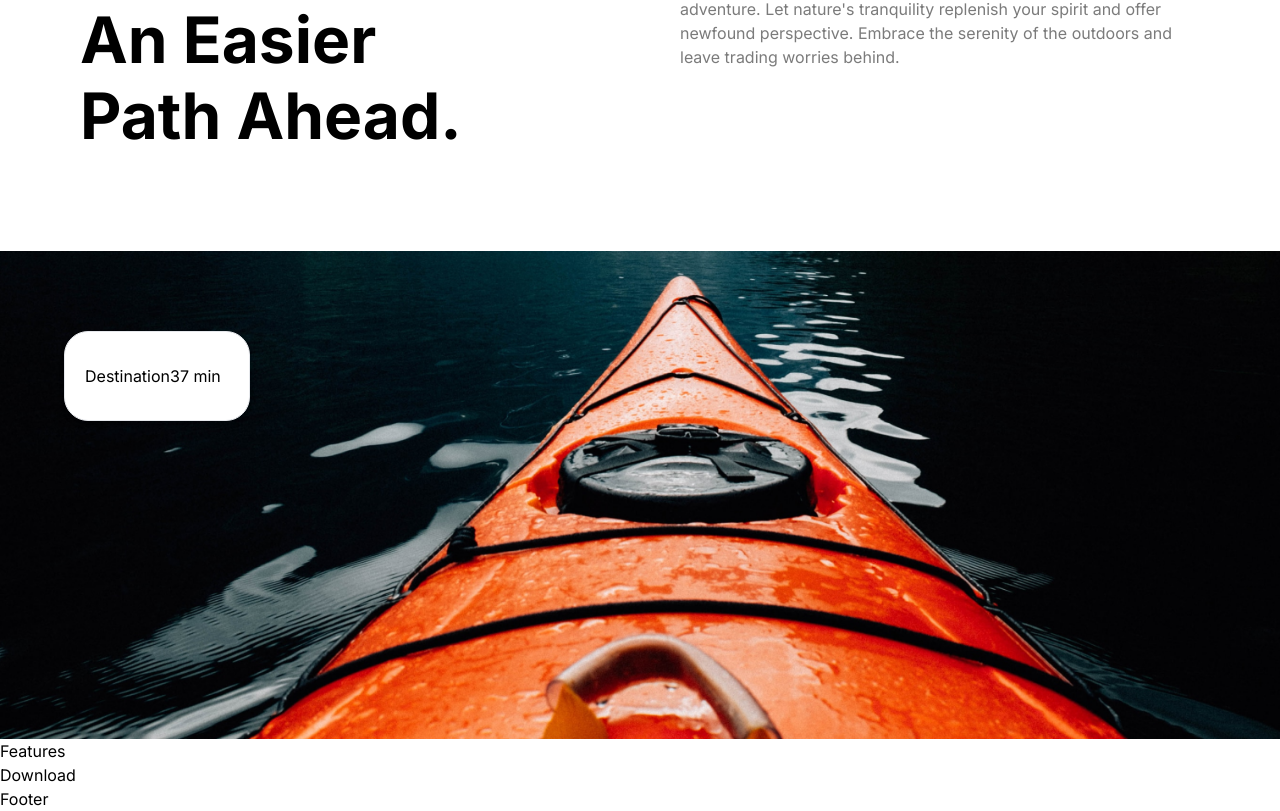
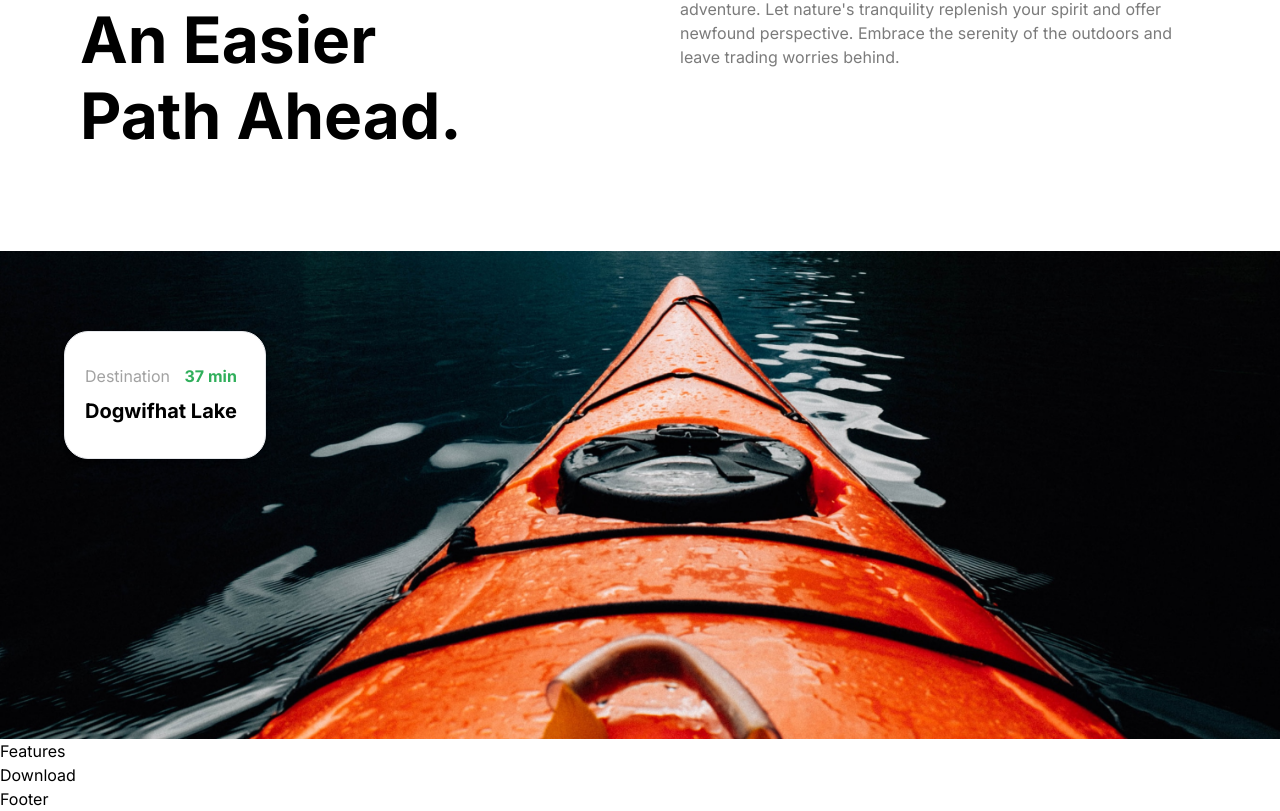
Before and after one commit to eddyK15501/travel-app, a Next.js app: page / in a window 1280 px wide. Shown: the part 2000-2811 px from the top of the page. Built offline with nearby package versions, Linux system fonts and the light colour scheme.

Commit message:
Guide.tsx - textbox font size/weight/color styled

```diff
--- a/components/Guide.tsx
+++ b/components/Guide.tsx
@@ -34,9 +34,10 @@ const Guide = () => {
           <div className='flexBetween flex-col'>
             <div className='flex w-full flex-col'>
               <div className='flexBetween w-full'>
-                <p>Destination</p>
-                <p>37 min</p>
+                <p className='regular-16 text-gray-20'>Destination</p>
+                <p className='bold-16 text-green-50'>37 min</p>
               </div>
+              <p className='bold-20 mt-2'>Dogwifhat Lake</p>
             </div>
           </div>
         </div>
```
